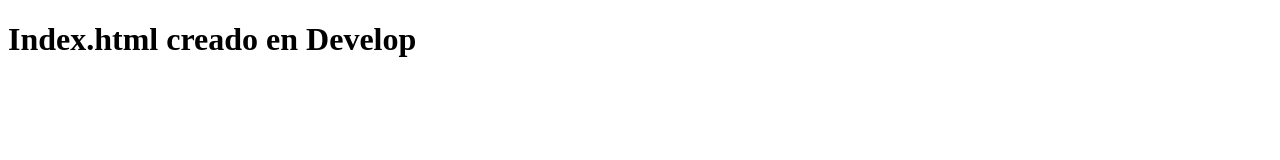
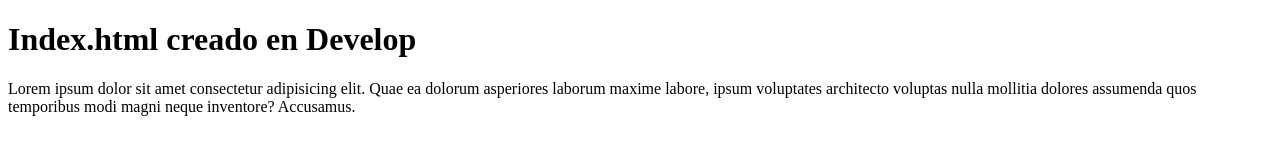
Before and after one commit to danielsquinteros/nivelacion, a plain HTML site: page index.html in a window 1280 px wide. Drawn offline with Linux system fonts and the light colour scheme.

Commit message:
feat: add lorem

```diff
--- a/index.html
+++ b/index.html
@@ -11,6 +11,6 @@
     <h1>
         Index.html creado en Develop
     </h1>
-
+    <p>Lorem ipsum dolor sit amet consectetur adipisicing elit. Quae ea dolorum asperiores laborum maxime labore, ipsum voluptates architecto voluptas nulla mollitia dolores assumenda quos temporibus modi magni neque inventore? Accusamus.</p>
 </body>
 </html>
```
